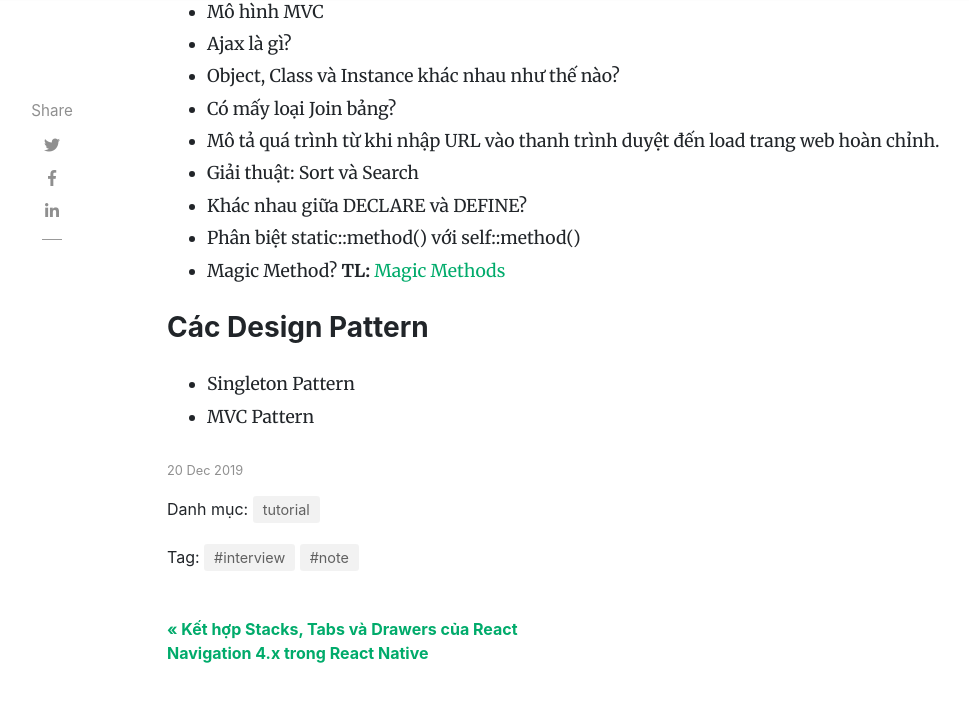
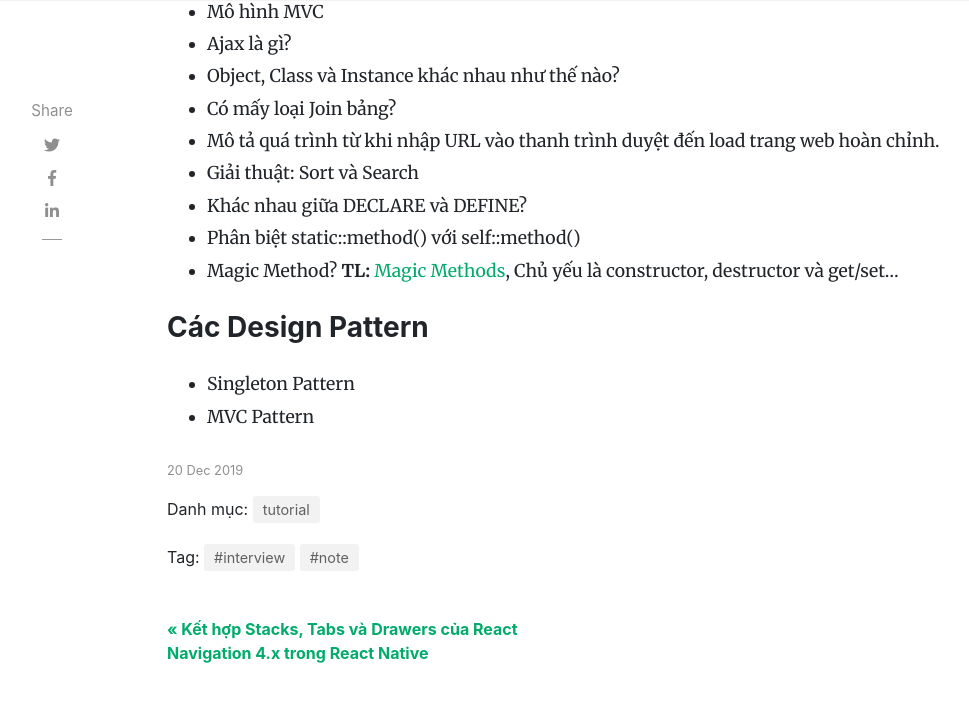
Before and after one commit to tuitucode/tuitucode.github.io, a Jekyll site: the page built from _posts/2019-12-20-kinh-nghiem-phong-van.md, in a window 1280 px wide and 900 px high, scrolled down 1328 px, cut to the strip 0-758 px from the top of the window. Shown: the top 702 px of the strip, without its empty margins (118-1087 px from the left). Built offline with Jekyll 4.4.1, drawn with Linux system fonts in a browser that asks for light colours; nearby versions of some CDN libraries; comment, search, counter and statistics services are not loaded.

Commit message:
Update 2019-12-20-kinh-nghiem-phong-van.md

```diff
--- a/_posts/2019-12-20-kinh-nghiem-phong-van.md
+++ b/_posts/2019-12-20-kinh-nghiem-phong-van.md
@@ -30,7 +30,7 @@
 - Khác nhau giữa DECLARE và DEFINE?
 - Phân biệt static::method() với self::method()
 - Magic Method?
- **TL:** [Magic Methods](https://dzone.com/articles/9-magic-methods-php-0)
+ **TL:** [Magic Methods](https://dzone.com/articles/9-magic-methods-php-0), Chủ yếu là constructor, destructor và get/set...
 
 ### Các Design Pattern
 - Singleton Pattern
```
